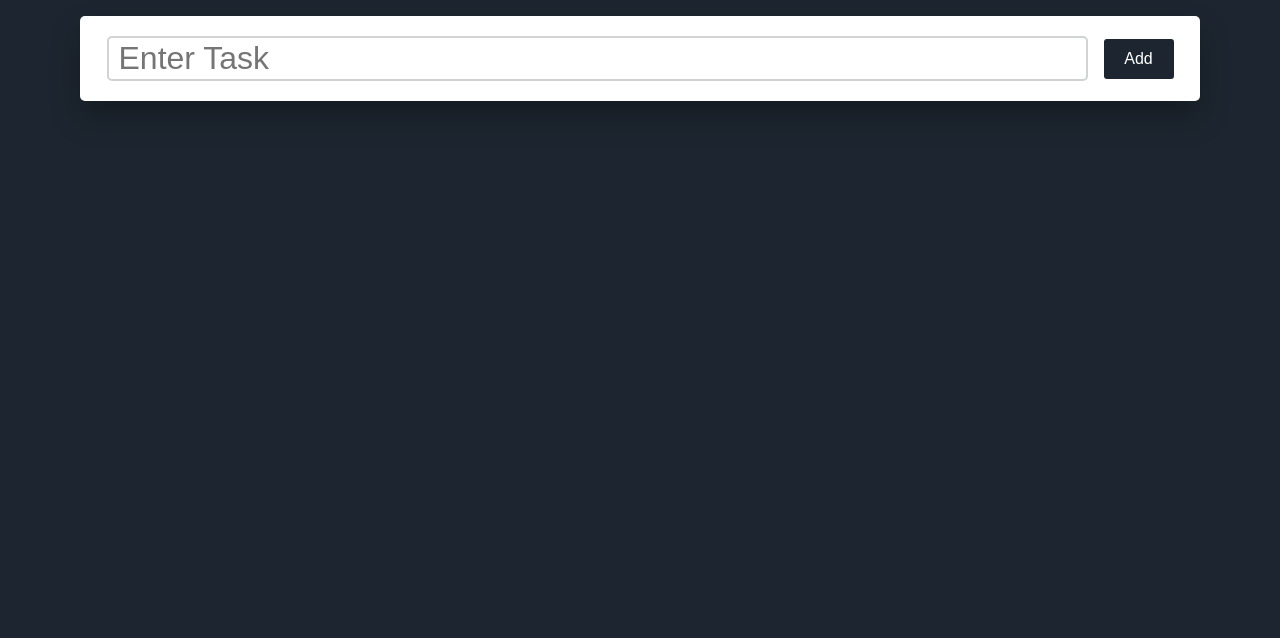
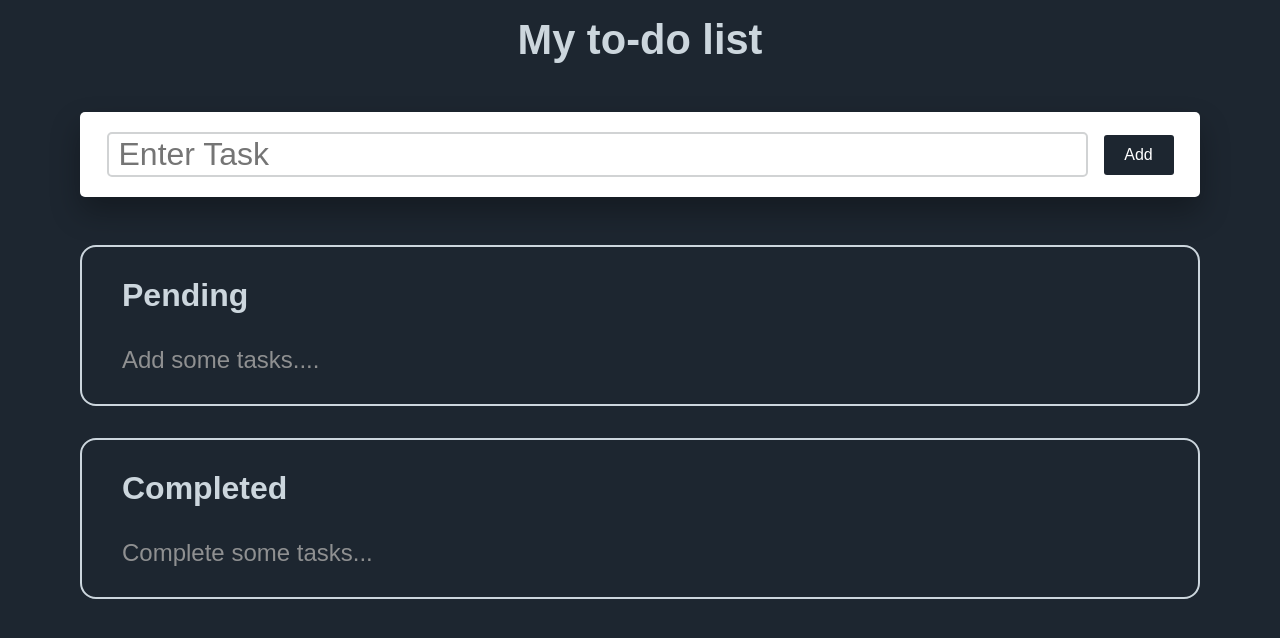
Before and after one commit to gohilmitulb/OIBGRIP-TASK3, a plain HTML site: page todo.html in a window 1280 px wide. Drawn offline with Linux system fonts and the light colour scheme.

Commit message:
Update todo.html

```diff
--- a/todo.html
+++ b/todo.html
@@ -9,13 +9,26 @@
 </head>
 <body>
     <div class="container">
+        <div class="title">
+            <h1>My to-do list</h1>
+        </div>
+
         <div id="newtask">
             <input type="text" placeholder="Enter Task">
             <button id="push">Add</button>
         </div>
-        <div id="tasks"></div>
+        <div class="afteradd">
+            <div id="pending-tasks">
+                <h4 class="pending-head">Pending</h4>
+                <small>Add some tasks....</small>
+            </div>
+            <div id="completed-tasks">
+                <h4 class="completed-head">Completed</h4>
+                <small>Complete some tasks...</small>
+            </div>
+        </div>
     </div>
 </body>
-<script src="todo.js">
-</script>
+
+<script src="todo.js"></script>
 </html>
```
